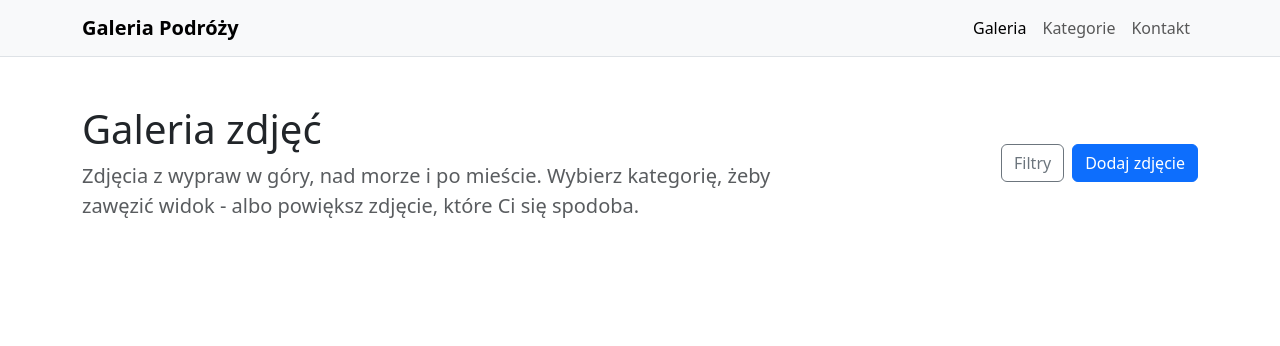
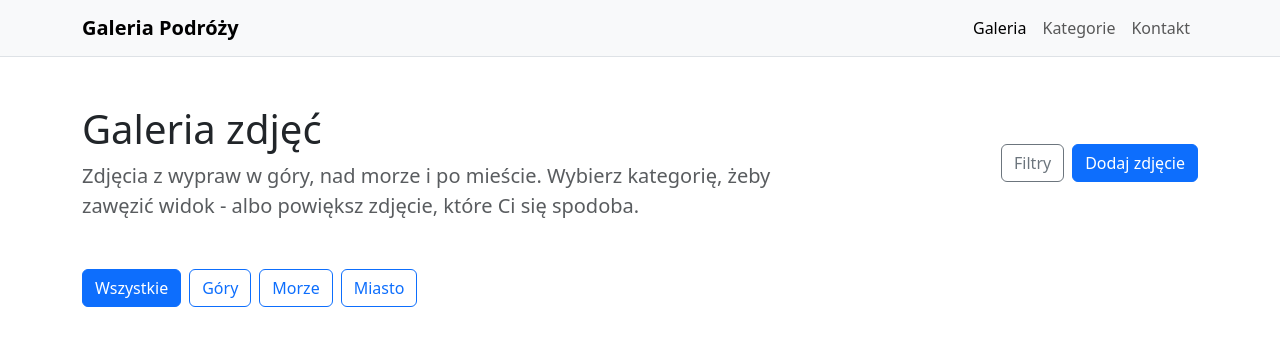
Before and after one commit to juliacyrkler/inf04-web, a React (Vite) app in the folder zadania/mb05/: page / in a window 1280 px wide. Shown: the top 346 px of the page. Built offline with nearby package versions, Linux system fonts and the light colour scheme.

Commit message:
MB05: dodany komponent CategoryBar

```diff
--- a/zadania/mb05/src/App.jsx
+++ b/zadania/mb05/src/App.jsx
@@ -1,4 +1,5 @@
 import Navbar from './components/Navbar.jsx'
+import CategoryBar from './components/CategoryBar.jsx'
 
 function App() {
   return (
@@ -32,6 +33,10 @@
           </div>
         </div>
       </header>
+
+      <main className="container">
+        <CategoryBar />
+      </main>
     </>
   )
 }
--- a/zadania/mb05/src/components/CategoryBar.jsx
+++ b/zadania/mb05/src/components/CategoryBar.jsx
@@ -0,0 +1,23 @@
+function CategoryBar() {
+    return (
+        <div id="kategorie" className="d-flex flex-wrap gap-2 mb-4">
+            <button
+                type="button"
+                aria-pressed="true"
+                className="btn btn-outline-primary active">
+                Wszystkie
+            </button>
+            <button className="btn btn-outline-primary" type="button">
+                Góry
+            </button>
+            <button className="btn btn-outline-primary" type="button">
+                Morze
+            </button>
+            <button className="btn btn-outline-primary" type="button">
+                Miasto
+            </button>
+        </div>
+    )
+}
+
+export default CategoryBar
```
